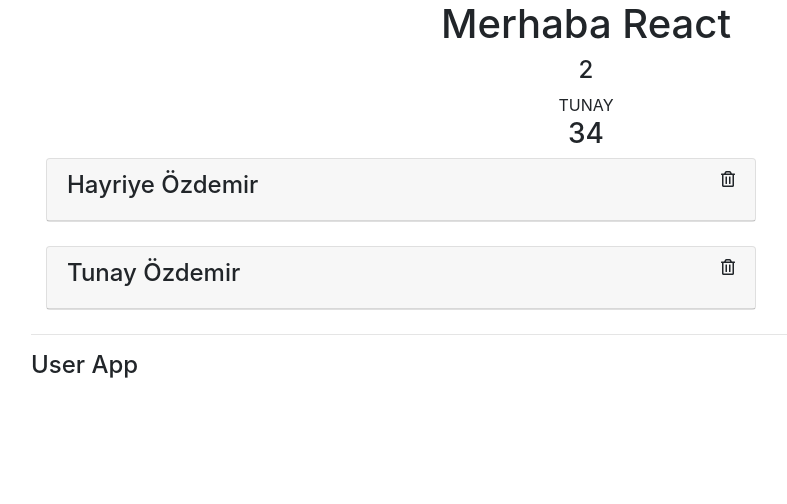
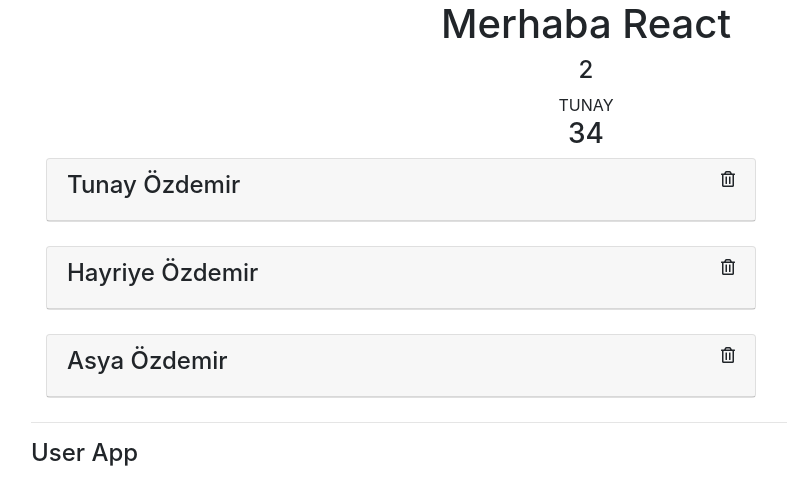
Before and after one commit to tunayozdemir/reactApp, a React (Create React App) app: page / in a window 1280 px wide. Shown: the top 504 px of the page, without its empty margins (54-841 px from the left). Built offline with nearby package versions, Linux system fonts and the light colour scheme.

Commit message:
key kullanımı

```diff
--- a/src/App.js
+++ b/src/App.js
@@ -1,29 +1,47 @@
-import './App.css';
+import React, { Component } from 'react'
 import Giris from './pages/giris'
 import User from './pages/user'
+import Users from './component/users'
 import Navbar from './component/navbar'
+import './App.css';
 
 
 
-const App = () => {
+ class App extends Component {
 
-  return (
-    <div className="container">
-      <Giris />
-      <User
-        name ="Hayriye Özdemir"
-        department = "Yazılım"
-        salary="5000"
-      />
-      <User
-        name ="Tunay Özdemir"
-        department = "Yazılım"
-        salary="3000"
-      />
-      <hr/>
-      <Navbar title="User App"/>
+  state = {
+    users :[
+      {
+        id:1,
+        name :"Tunay Özdemir",
+        salary :"5000",
+        department:"Bilişim"
+      },
+      {
+        id:2,
+        name :"Hayriye Özdemir",
+        salary :"6000",
+        department:"Yönetim"
+      },
+      {
+        id:3,
+        name :"Asya Özdemir",
+        salary :"1000",
+        department:"Tekniker"
+      }
+    ]
+  }
+
+  render() {
+    return (
+      <div className="container">
+        <Giris />
+        <Users users={this.state.users}/>
+        <hr/>
+        <Navbar title="User App"/>
     </div>
-  );
+    )
+  }
 }
 
-export default App;
+export default App
--- /dev/null
+++ b/src/component/users.js
@@ -0,0 +1,27 @@
+import React, { Component } from 'react'
+import User from '../pages/user'
+
+class Users extends Component {
+  render() {
+    const {users} = this.props;
+    console.log(users)
+    return (
+      <div>
+        {
+          users.map(user =>{
+            return(
+              <User
+              key = {user.id}
+              name = {user.name}
+              salary = {user.salary}
+              department = {user.department}
+
+              />
+            )
+          })
+        }
+      </div>
+    )
+  }
+}
+export default Users
--- a/src/pages/user.js
+++ b/src/pages/user.js
@@ -6,9 +6,7 @@
 
   constructor(props){
     super(props);
-
     this.state={
-      // deneme : "Deneme"
       isVisable : false
     }
   }
@@ -19,6 +17,15 @@
       department : "Bilgi yok",
       salary : "Bilgi yok"
   }
+
+  // isVisable false ise true, true ise false olacak
+  onClickEvent = (e) => {
+    this.setState({
+      isVisable : !this.state.isVisable
+    })
+
+  }
+
 
   render() {
 
@@ -43,7 +50,7 @@
     <div className="col-md-8 mb-4">
       <div className="card">
         <div className="card-header d-flex justify-content-between">
-        <h4 className="d-inline">{name}</h4>
+        <h4 className="d-inline" style={{cursor:"pointer"}}  onClick={this.onClickEvent.bind(this,34)}>{name}</h4>
         <i className="far fa-trash-alt" style={{cursor:"pointer"}}></i>
         </div>
 
```
Also changed, not shown: 1 other file (tests, documents, lock files or other folders).
